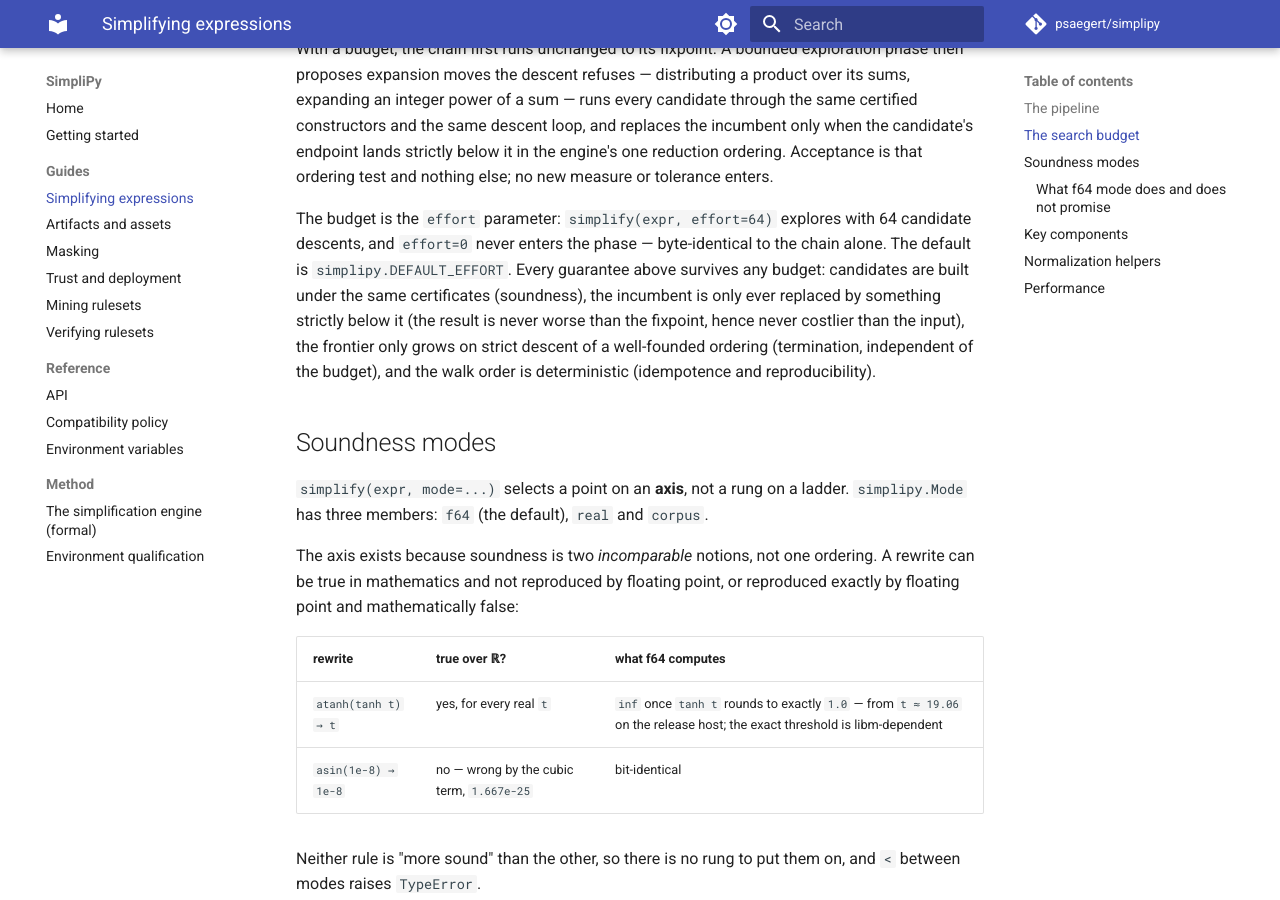
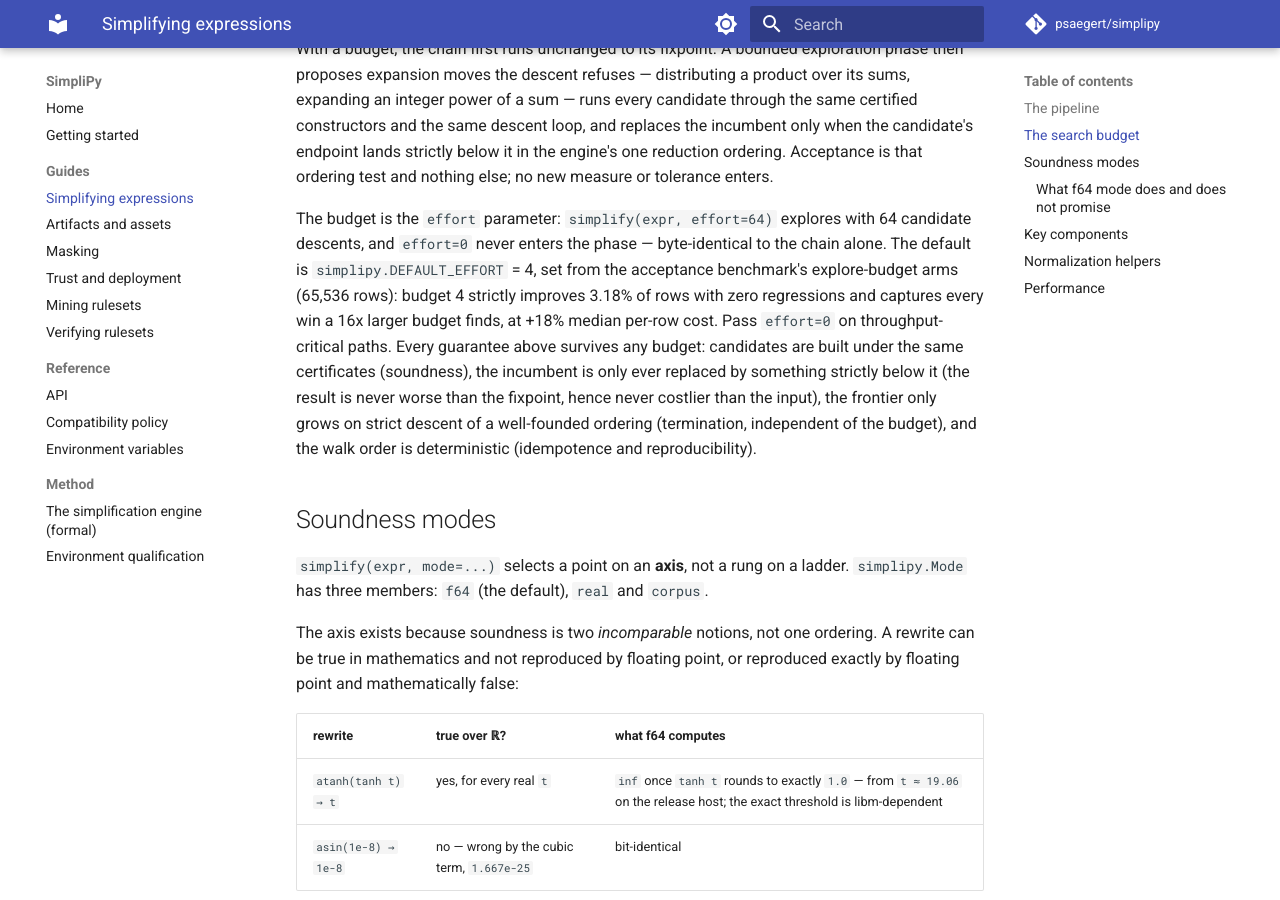
Before and after one commit to psaegert/simplipy, an MkDocs documentation site: the page built from docs/guides/simplify.md, in a window 1280 px wide and 900 px high, scrolled down 2025 px. Built offline with MkDocs 1.6.1 and Material for MkDocs 9.7.7, drawn with Linux system fonts in a browser that asks for light colours; comment, search, counter and statistics services are not loaded.

Commit message:
DEFAULT_EFFORT = 4: the benchmark rules the budget
Owner ruling on the 65,536-row acceptance panel (explore-budget arms L=4,
H=64): budget 4 strictly improves 2,084 rows (3.18%) with ZERO regressions and
captures every single win budget 64 finds, at +18% median per-row cost
(0.287 vs 0.243 ms) -- still ~650x faster than SymPy's median on the same
rows. The default call now explores; effort=0 remains the explicit spelling
for throughput-critical paths (data-generation pipelines pin it in config).

Co-Authored-By: Claude Fable 5 <noreply@anthropic.com>
Claude-Session: https://claude.ai/code/session_01MktGcCWQs8zePRutL56sT4

```diff
--- a/docs/guides/simplify.md
+++ b/docs/guides/simplify.md
@@ -96,7 +96,10 @@ tolerance enters.
 
 The budget is the `effort` parameter: `simplify(expr, effort=64)` explores with 64
 candidate descents, and `effort=0` never enters the phase — byte-identical to the
-chain alone. The default is `simplipy.DEFAULT_EFFORT`.
+chain alone. The default is `simplipy.DEFAULT_EFFORT` = 4, set from the acceptance
+benchmark's explore-budget arms (65,536 rows): budget 4 strictly improves 3.18% of
+rows with zero regressions and captures every win a 16x larger budget finds, at +18%
+median per-row cost. Pass `effort=0` on throughput-critical paths.
 Every guarantee above survives any budget: candidates are built under the same
 certificates (soundness), the incumbent is only ever replaced by something strictly
 below it (the result is never worse than the fixpoint, hence never costlier than the
```
Also changed, not shown: CHANGELOG.md (+3 -1 lines), 2 other files.
